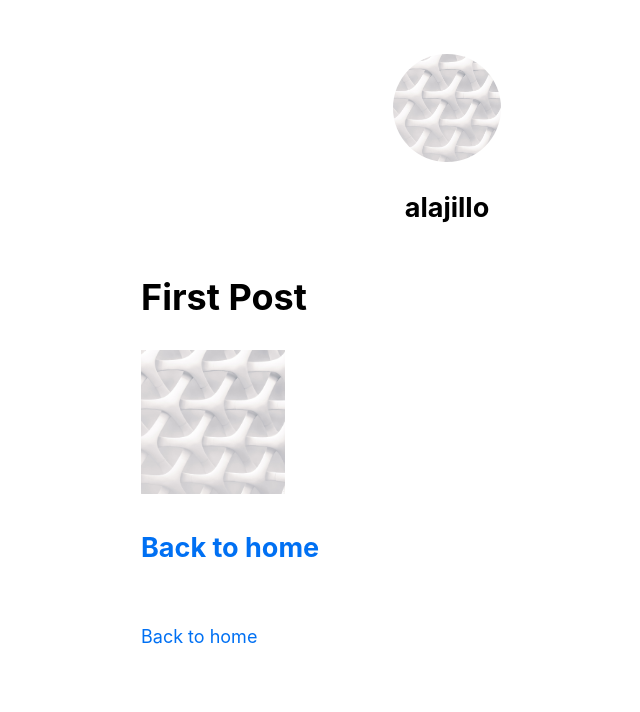
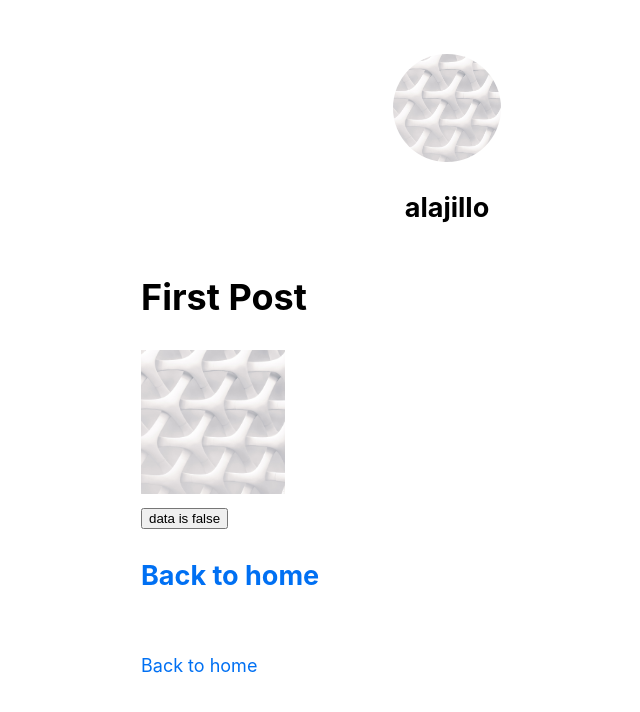
Before and after one commit to alajillo/next-js-practice, a Next.js app: page /posts/first-post in a window 1280 px wide. Shown: the top 712 px of the page, without its empty margins (193-833 px from the left). Built offline with nearby package versions, Linux system fonts and the light colour scheme.

Commit message:
add api route

```diff
--- /dev/null
+++ b/pages/api/hello.js
@@ -0,0 +1,3 @@
+export default function hanlder(req,res){
+    res.status(200).json({text : 'Hello'});
+}
--- a/pages/posts/first-post.js
+++ b/pages/posts/first-post.js
@@ -1,12 +1,22 @@
 import Link from 'next/link';
 import Image from 'next/image';
 import Head from 'next/head';
-import Script from "next/script";
 import Layout from '../../components/layout';
+import { useEffect, useState } from 'react';
 
+function testApiRoute(){
+    fetch('/api/hello').then(data=> data.json()).then(result=> console.log(result));
+}
 export default function FirstPost(){
+    const [data, setData] = useState(false);
+    const onClickButton = () => {
+        setData(v=>!v);
+    }
+    useEffect(()=>{
+        testApiRoute();
+    },[data])
+
     return (
-
             <Layout>
                 <Head>
                     <title>First Post</title>
@@ -18,6 +28,10 @@ export default function FirstPost(){
                     width={144}
                     alt="Your Name"
                 />
+                <br/>
+                <button onClick={onClickButton}>
+                    {data ? 'data is true' : 'data is false'}
+                </button>
                 <h2>
                     <Link href="/">
                         <a>Back to home</a>
```
